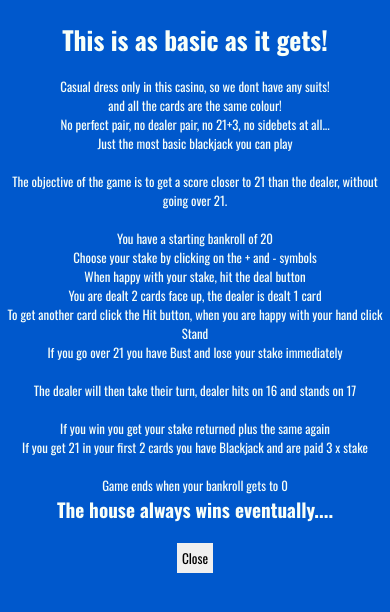
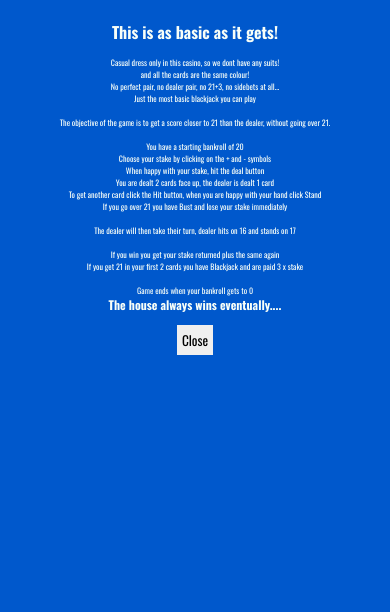
Before and after one commit to codebystu/basic-blackjack, a website: page index.html in a window 390 px wide. Both pictures are taken after a click on the button "HOW TO PLAY". Drawn offline with nearby package versions, Linux system fonts and the light colour scheme.

Commit message:
add to documents and readme.md

```diff
--- a/assets/css/style.css
+++ b/assets/css/style.css
@@ -216,7 +216,7 @@ footer {
 }
 
 #rules {
-    font-size: 80%;
+    font-size: 50%;
 }
 
 .card {
```
Also changed, not shown: README.md, dooocuments/colourpallette.png (added), dooocuments/responsive.png (added).
